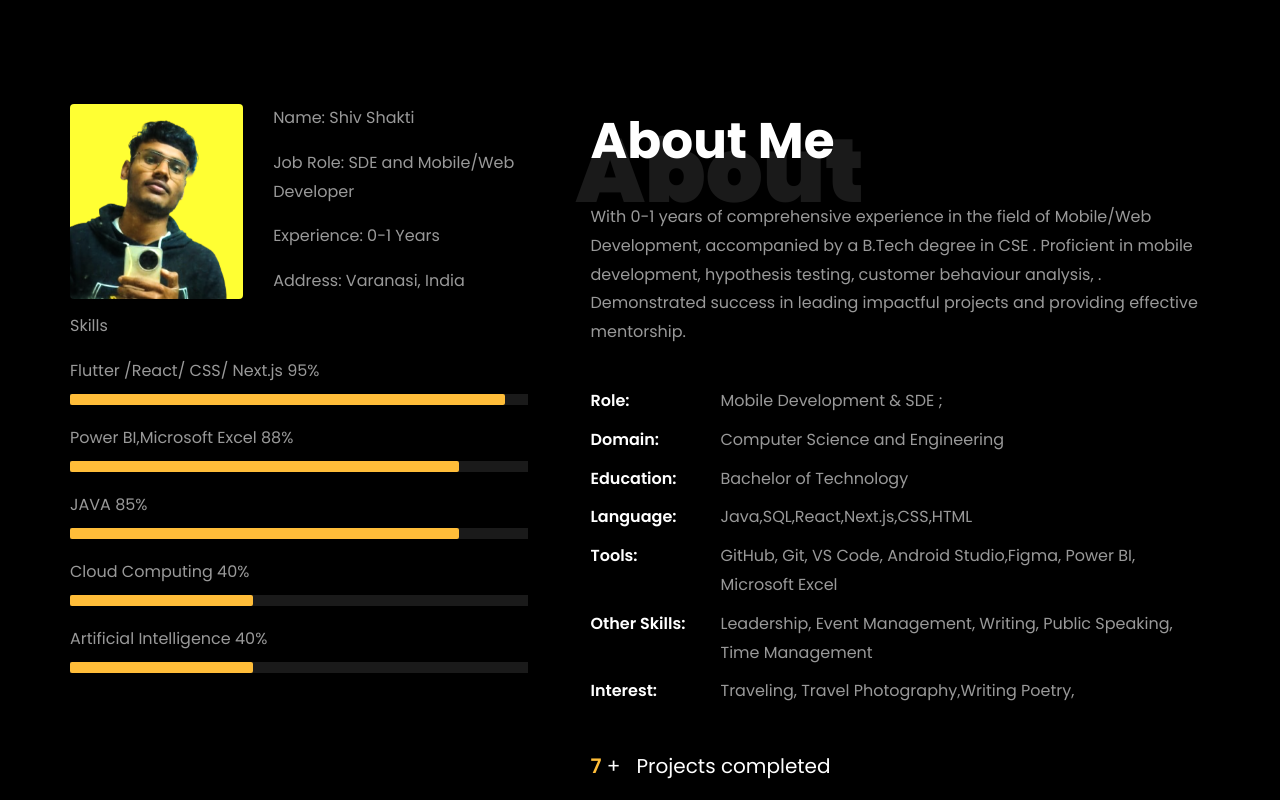
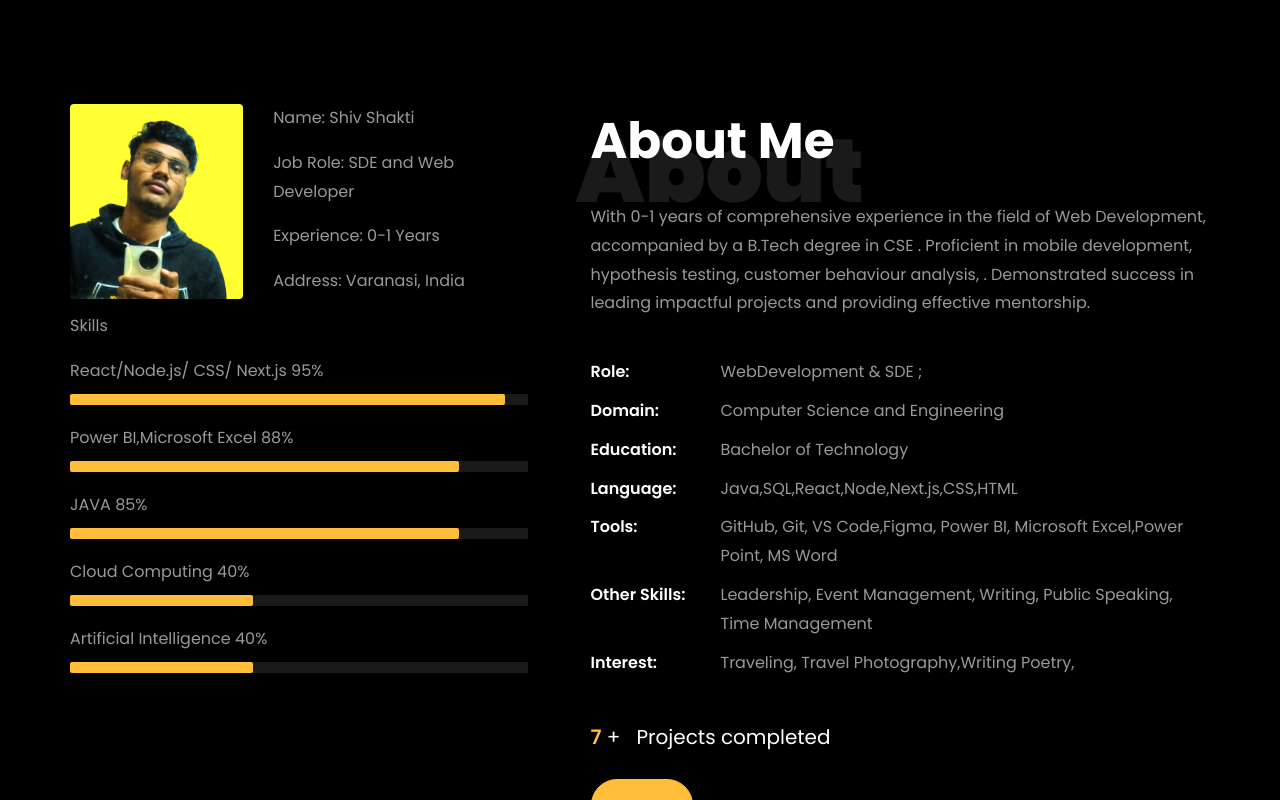
Before and after one commit to ShivShakti7445/shivshakti_portfolio, a plain HTML site: page index.html in a window 1280 px wide. Shown: the part 758-1558 px from the top of the page. Drawn offline with Linux system fonts and the light colour scheme; files whose address does not match are found by name.

Commit message:
Update index.html

```diff
--- a/index.html
+++ b/index.html
@@ -174,7 +174,7 @@
 
 						<br>
 						<br>
-			            <h2>A Web/Mobile Developer and Software Engineer</h2>
+			            <h2>A Web Developer and Software Engineer</h2>
 						<!-- <h2 class="d-flex" style="margin-bottom: 0">With over 5 years of experience</h2> -->
 						<!-- <br> -->
 			            <p><a href="https://drive.google.com/file/d/1suaW-QR2En5UvXJ5k9CvR7T9b_b8OGMm/view?usp=sharing"
@@ -209,7 +209,7 @@
 									<div class="col-sm-6 col-md-7">
 									  <div class="about-info">
 										<p><span class="title-s">Name: </span> <span>Shiv Shakti</span></p>
-										<p><span class="title-s">Job Role: </span> <span>SDE and Mobile/Web Developer </span></p>
+										<p><span class="title-s">Job Role: </span> <span>SDE and Web Developer </span></p>
 										<p><span class="title-s">Experience: </span> <span>0-1 Years </span></p>
 										<p><span class="title-s">Address: </span> <span>Varanasi, India</span></p>
 									  </div>
@@ -218,7 +218,7 @@
 
 								<div class="skill-mf">
 									<p class="title-s">Skills</p>
-									<span>Flutter /React/ CSS/ Next.js</span> <span class="pull-right">95%</span>
+									<span>React/Node.js/ CSS/ Next.js</span> <span class="pull-right">95%</span>
 									<div class="progress">
 										<div class="progress-bar" role="progressbar" style="width: 95%;" aria-valuenow="95" aria-valuemin="0"
 											aria-valuemax="100"></div>
@@ -259,15 +259,15 @@
 								<h1 class="big">About</h1>
 								<h2 class="mb-4">About Me</h2>
 
-								<p>With 0-1 years of comprehensive experience in the field of Mobile/Web Development, accompanied by a B.Tech degree in CSE .
+								<p>With 0-1 years of comprehensive experience in the field of Web Development, accompanied by a B.Tech degree in CSE .
 									Proficient in mobile development, hypothesis testing, customer behaviour analysis, .
 									Demonstrated success in leading impactful projects and providing effective mentorship.</p>
 								<ul class="about-info mt-4 px-md-0 px-2">
-									<li class="d-flex"><span>Role:</span> <span> Mobile Development &amp SDE ;</span></li>
+									<li class="d-flex"><span>Role:</span> <span> WebDevelopment &amp SDE ;</span></li>
 									<li class="d-flex"><span>Domain:</span> <span>Computer Science and Engineering</span></li>
 									<li class="d-flex"><span>Education:</span> <span>Bachelor of Technology</span></li>
-									<li class="d-flex"><span>Language:</span> <span> Java,SQL,React,Next.js,CSS,HTML</span></li>
-									<li class="d-flex"><span>Tools:</span> <span>GitHub, Git, VS Code, Android Studio,Figma, Power BI, Microsoft Excel</span></li>
+									<li class="d-flex"><span>Language:</span> <span> Java,SQL,React,Node,Next.js,CSS,HTML</span></li>
+									<li class="d-flex"><span>Tools:</span> <span>GitHub, Git, VS Code,Figma, Power BI, Microsoft Excel,Power Point, MS Word</span></li>
 									<li class="d-flex"><span>Other Skills:</span> <span>Leadership, Event Management, Writing, Public Speaking, Time Management</span></li>
 									<li class="d-flex"><span>Interest:</span> <span>Traveling, Travel Photography,Writing Poetry, </span></li>
 
```
